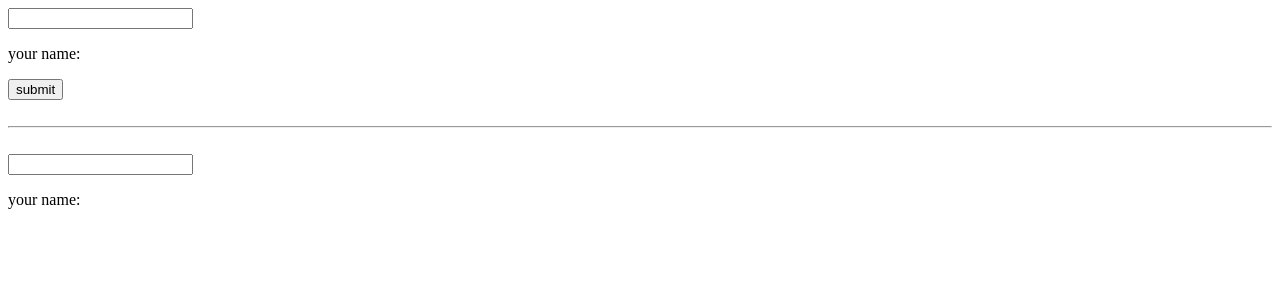
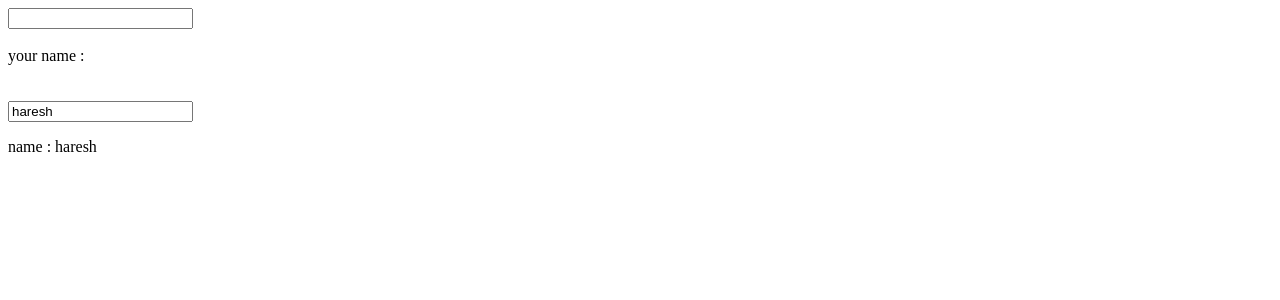
Before and after one commit to Haresh-thumar/Learn-Tutorials-in-Angular-13, an Angular app: page / in a window 1280 px wide. Shown: the top 300 px of the page. Built offline with nearby package versions, Linux system fonts and the light colour scheme.

Commit message:
data binding component changes & add

```diff
--- a/src/app/app.component.html
+++ b/src/app/app.component.html
@@ -1,6 +1,8 @@
 <!-- <app-parent></app-parent> -->
 
 <!-- <app-one-way-data-binding></app-one-way-data-binding> -->
+
+<app-two-way-data-binding></app-two-way-data-binding>
 
 <!-- <app-practice-example></app-practice-example> -->
 
@@ -10,4 +12,4 @@
 
 <!-- <app-pipes></app-pipes> -->
 
-<app-templete-reference-variable></app-templete-reference-variable>
+<!-- <app-templete-reference-variable></app-templete-reference-variable> -->
--- a/src/app/data-binding/data-binding.module.ts
+++ b/src/app/data-binding/data-binding.module.ts
@@ -1,4 +1,5 @@
 import { NgModule } from '@angular/core';
+import { FormsModule } from '@angular/forms';
 import { CommonModule } from '@angular/common';
 import { OneWayDataBindingComponent } from './one-way-data-binding/one-way-data-binding.component';
 import { TwoWayDataBindingComponent } from './two-way-data-binding/two-way-data-binding.component';
@@ -13,7 +14,8 @@ import { PracticeExampleComponent } from './practice-example/practice-example.co
     PracticeExampleComponent
   ],
   imports: [
-    CommonModule
+    CommonModule,
+    FormsModule
   ],
   exports: [
     OneWayDataBindingComponent,
--- a/src/app/data-binding/two-way-data-binding/two-way-data-binding.component.html
+++ b/src/app/data-binding/two-way-data-binding/two-way-data-binding.component.html
@@ -1 +1,11 @@
-<p>two-way-data-binding works!</p>
+<!--============================ Example-1 ==============================-->
+<input type="text" #data (keyup)="0">
+<br><br>
+your name : {{data.value}}<br><br><br>
+
+
+
+<!--============================ Example-2 ==============================-->
+<input type="text" [(ngModel)]="item">
+
+<p>name : {{item}}</p>
--- a/src/app/data-binding/two-way-data-binding/two-way-data-binding.component.ts
+++ b/src/app/data-binding/two-way-data-binding/two-way-data-binding.component.ts
@@ -7,6 +7,13 @@ import { Component, OnInit } from '@angular/core';
 })
 export class TwoWayDataBindingComponent implements OnInit {
 
+  data: string = '';
+
+
+  item: string = 'haresh';
+
+
+
   constructor() { }
 
   ngOnInit(): void {
--- a/tsconfig.json
+++ b/tsconfig.json
@@ -8,6 +8,7 @@
     "strict": false,
     "noImplicitOverride": true,
     "noPropertyAccessFromIndexSignature": true,
+    "strictPropertyInitialization": false,
     "noImplicitReturns": true,
     "noFallthroughCasesInSwitch": true,
     "sourceMap": true,
```
